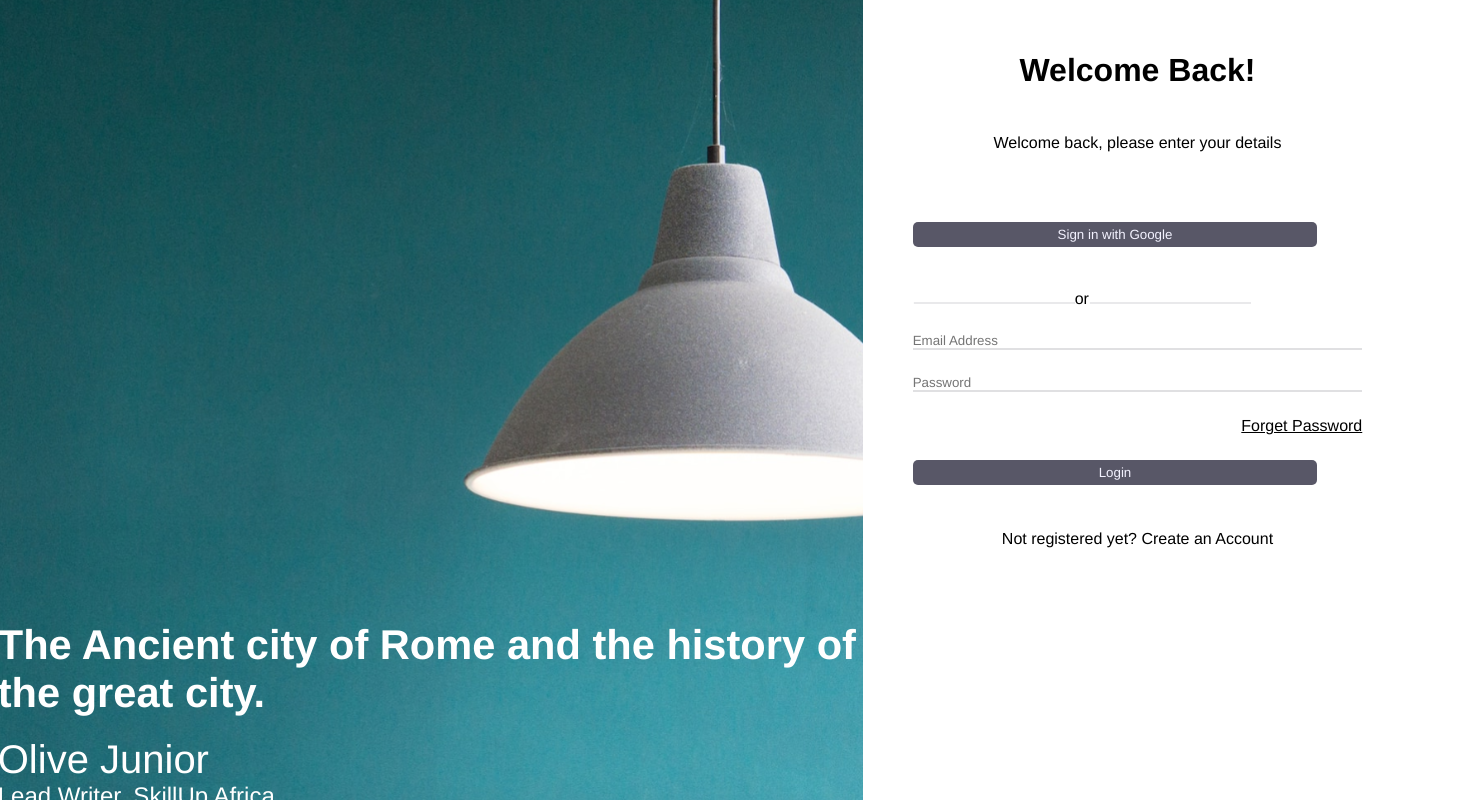
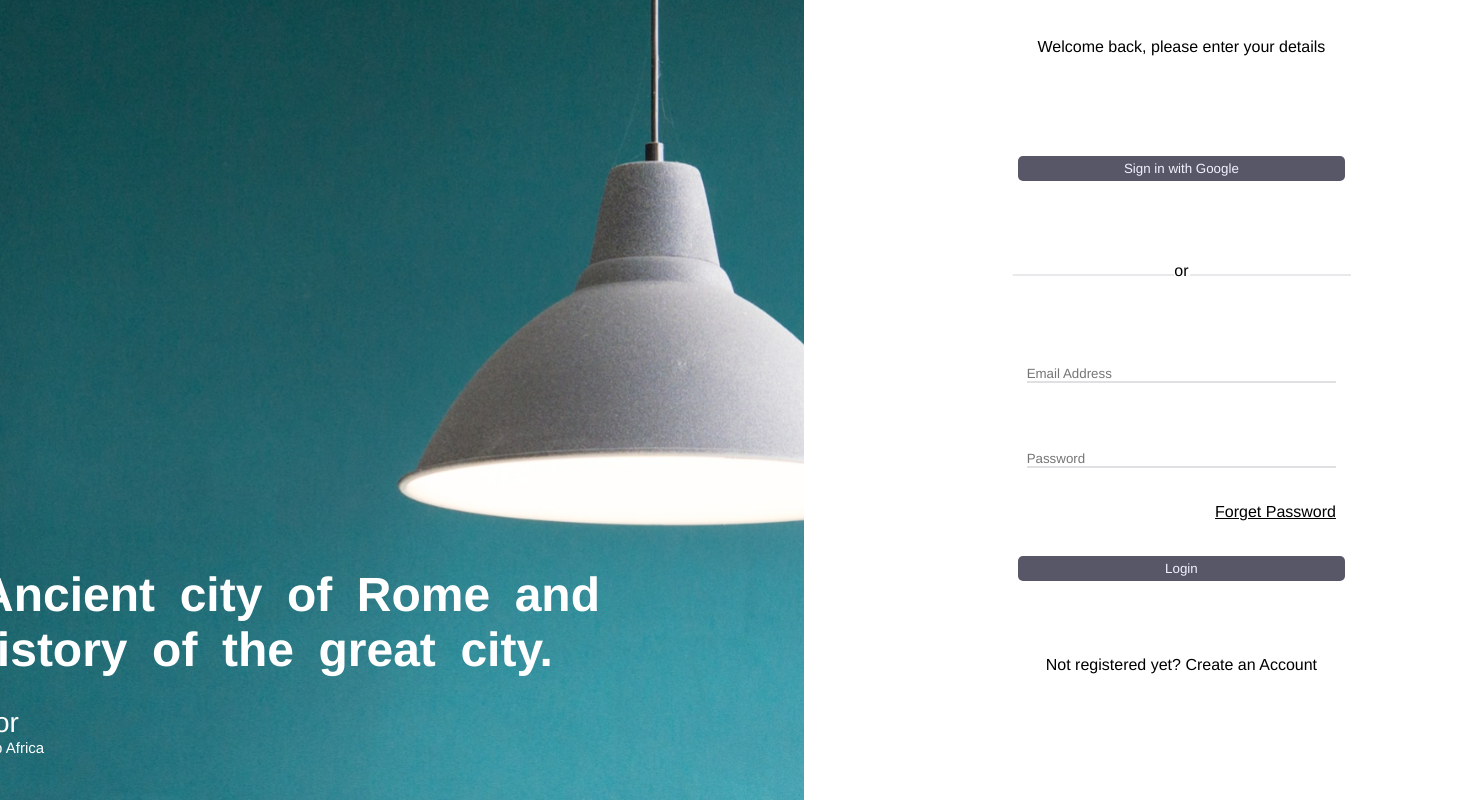
Before and after one commit to Adesina-Abiodun/SkillUp-Blog, a React (Vite) app in the folder SKILLUP-BLOG/: page /login in a window 1280 px wide. Shown: the part 100-900 px from the top of the page, 1459 px wide, since content can reach past the window. Built offline with nearby package versions, Linux system fonts and the light colour scheme.

Commit message:
Josh and Chris push

```diff
--- a/SKILLUP-BLOG/src/LoginPage/Login.css
+++ b/SKILLUP-BLOG/src/LoginPage/Login.css
@@ -9,74 +9,83 @@
   display: flex;
   justify-content: center;
   align-items: center;
-  width: 100%;
+  width: 100%
 }
 
 .txtcnt {
   background: url('./img/bgimg.svg');
   background-position: center;
+  background-size: cover;
   background-repeat: none;
-  background-size: cover;
-  display: flex;
-  flex-direction: column;
-  height: 130vh;
-  width: 65%;
-  padding-left: 100px;
-
-  justify-content: space-between;
+  height: 100%;
+  width: 60%;
+  padding: 50px 50px;
 }
 
 .home {
-  margin-top: 100px;
+  display: block;
   text-decoration: none;
   color: white;
+  font-size: 1.2rem;
+  margin-top: 50px;
+  margin-bottom: 650px;
 }
 
 .title {
-  width: 100%;
+  display: block;
+  margin-top: 20px;
+  width: 90%;
   font-weight: 700;
-  font-size: 2.6rem;
+  word-spacing: .7rem;
+  font-size: 3rem;
   color: white;
 }
 
 #autor {
-  margin-top: 20px;
-  margin-bottom: 10px;
+    display: block;
   color: white;
 }
 
 #olive {
+    display: block;
+  margin-top: 30px;
   font-weight: 500;
-  font-size: 40px;
+  font-size: 28px;
 }
 
 #lead {
+    display: block;
   font-weight: 500;
-  font-size: 24px;
+  font-size: 15px;
 }
 
 .form {
-  width: 35%;
+  width: 40%;
   height: 100%;
   display: flex;
   flex-direction: column;
   align-items: center;
   justify-content: center;
-  row-gap: 20px;
+  row-gap: 50px;
   padding-top: 100px;
-  padding-left: 50px;
-  padding-right: 20px;
+  padding-left: 150px;
+  padding-right: 50px;
   padding-bottom: 100px;
 }
 
 .fom {
-  width: 100%;
+  width: 80%;
+  display: flex;
+  flex-direction: column;
+  align-items: center;
+  row-gap: 10px;
 }
 
-form input {
+.fom input{
   outline: none;
   border: none;
-  margin-top: 25px;
+  width: 85%;
+  margin-top: 30px;
   background-color: transparent;
   border-bottom: 2px rgba(47, 46, 65, 0.15) solid;
 }
@@ -84,6 +93,8 @@ form input {
 #pswrd {
   text-align: right;
   width: 100%;
+  padding-right: 20px;
+  margin-right: 15px;
 }
 
 #login {
--- a/SKILLUP-BLOG/src/LoginPage/Login.jsx
+++ b/SKILLUP-BLOG/src/LoginPage/Login.jsx
@@ -15,6 +15,7 @@ function Login() {
   return (
     <div className='loginpage'>
       <div className="txtcnt">
+        <div className='space'></div>
         <NavLink className="home" to="/">SkillUp Africa Blog</NavLink>
         <h2 className="title">The Ancient city of Rome and the history of the great city.</h2>
         <div id='autor'>
@@ -29,6 +30,7 @@ function Login() {
           <button>Sign in with Google</button>
           <br /><br />
           <p><img src={v1} />or<img src={v2} /></p>
+          <br /><br />
           <input type="email" placeholder='Email Address' />
           <br />
           <input type="password" placeholder='Password' />
```
Also changed, not shown: SKILLUP-BLOG/src/LoginPage/img/bgimg.svg.
